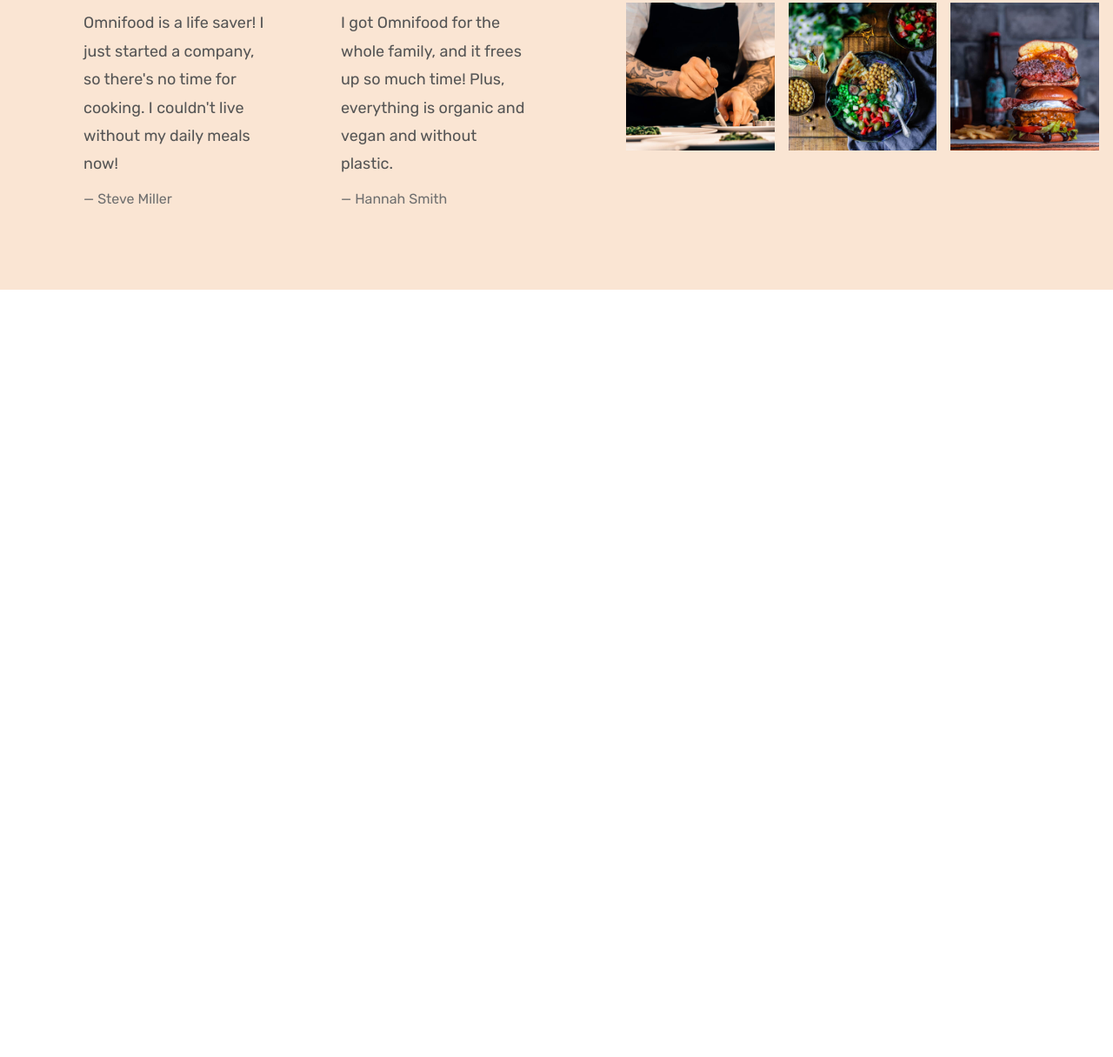
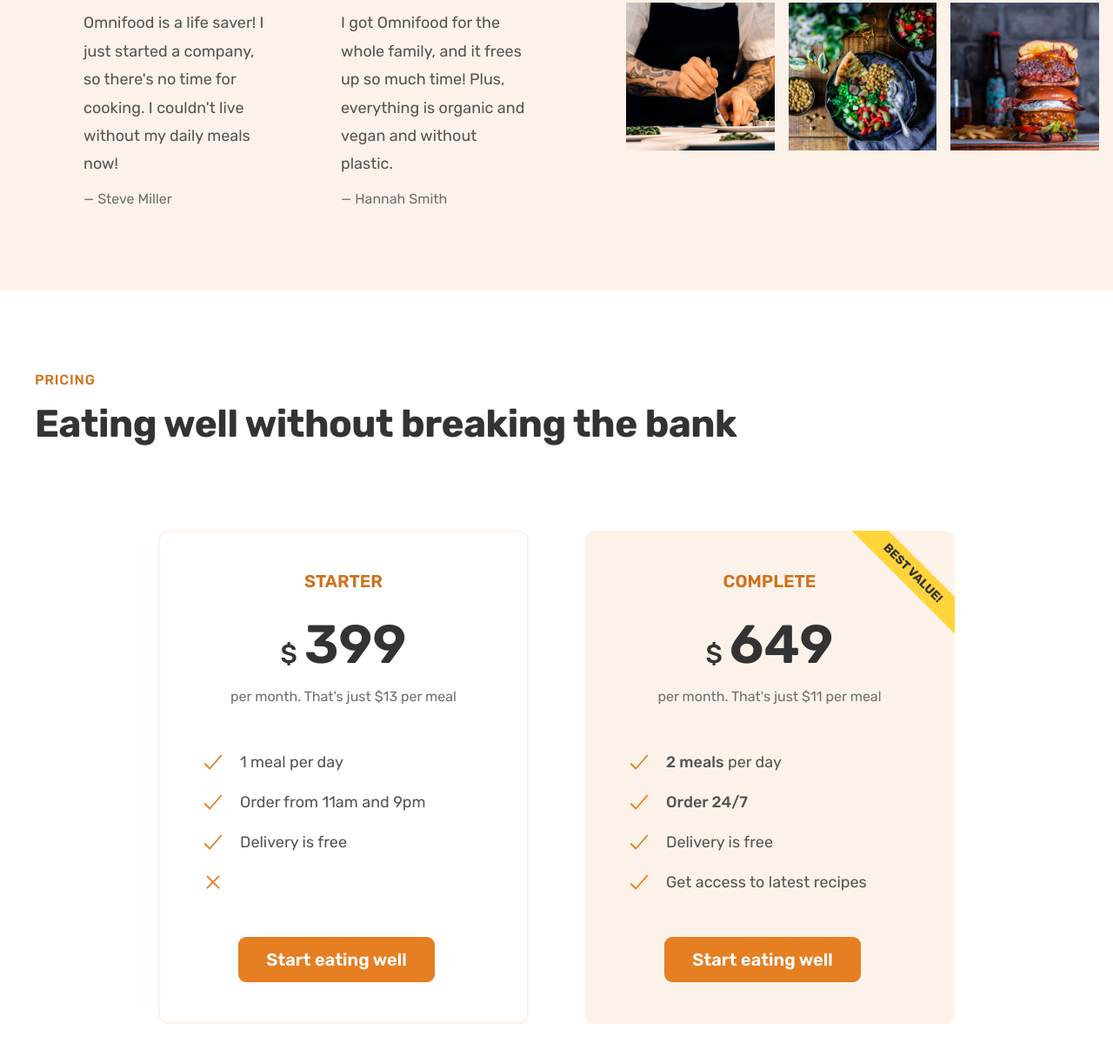
Before and after one commit to ualessioa/Omnifood, a plain HTML site: page index.html in a window 1280 px wide. Shown: the part 4352-5567 px from the top of the page at 87% size. Before the commit the page ends 4685 px from the top, so only its background shows below. Drawn offline with nearby package versions, Linux system fonts and the light colour scheme.

Commit message:
Finished Pricing Section

```diff
--- a/css/general.css
+++ b/css/general.css
@@ -157,6 +157,10 @@
   column-gap: 6.4rem;
 }
 
+.grid:not(:last-child) {
+  margin-bottom: 9.6rem;
+}
+
 .grid-center-vertically {
   align-items: center;
 }
@@ -167,6 +171,10 @@
 
 .grid--3-cols {
   grid-template-columns: repeat(3, 1fr);
+}
+
+.grid--4-cols {
+  grid-template-columns: repeat(4, 1fr);
 }
 
 .container {
@@ -195,3 +203,23 @@
   color: #cf711f;
   border-bottom: 1px solid transparent;
 }
+
+.list {
+  list-style: none;
+  display: flex;
+  flex-direction: column;
+  gap: 1.6rem;
+}
+
+.list-item {
+  font-size: 1.8rem;
+  display: flex;
+  align-items: center;
+  gap: 1.6rem;
+}
+
+.list-icon {
+  width: 3rem;
+  height: 3rem;
+  color: #e67e22;
+}
--- a/css/style.css
+++ b/css/style.css
@@ -273,26 +273,6 @@
   color: #e67e22;
 }
 
-.list {
-  list-style: none;
-  display: flex;
-  flex-direction: column;
-  gap: 1.6rem;
-}
-
-.list-item {
-  font-size: 1.8rem;
-  display: flex;
-  align-items: center;
-  gap: 1.6rem;
-}
-
-.list-icon {
-  width: 3rem;
-  height: 3rem;
-  color: #e67e22;
-}
-
 .all-recipes {
   text-align: center;
   font-size: 1.8rem;
@@ -301,7 +281,7 @@
 /*  TESTIMONIALS SECTION */
 
 .section-testimonials {
-  background-color: #fae5d3;
+  background-color: #fdf2e9;
   display: grid;
   grid-template-columns: 55fr 45fr;
   align-items: center;
@@ -352,3 +332,80 @@
   transform: scale(1.1);
   cursor: pointer;
 }
+
+/*  PRICING SECTION */
+
+.section-pricing {
+  padding: 9.6rem 0;
+}
+
+.pricing-plan {
+  border-radius: 11px;
+  width: 75%;
+}
+
+.pricing-plan:nth-of-type(1) {
+  border: 2px solid #fdf2e9;
+  padding: 4.6rem; /* PADDING RIDOTTO A CAUSA DEI 2 PX AGGIUNTI DAL BORDER */
+  justify-self: end;
+}
+
+.pricing-plan:nth-of-type(2) {
+  background-color: #fdf2e9;
+  padding: 4.8rem;
+  justify-self: start;
+  position: relative;
+  overflow: hidden;
+}
+
+.pricing-plan:nth-of-type(2)::after {
+  content: "Best Value!";
+  position: absolute;
+  top: 6%;
+  right: -18%;
+  text-transform: uppercase;
+  font-size: 1.4rem;
+  font-weight: 700;
+  background-color: #ffd43b;
+  padding: 0.8rem 8rem;
+  color: #333;
+  transform: rotate(45deg);
+}
+
+.plan-header {
+  text-align: center;
+  margin-bottom: 4.8rem;
+}
+
+.plan-name {
+  color: #cf711f;
+  font-weight: 600;
+  font-size: 2rem;
+  text-transform: uppercase;
+  letter-spacing: 0.75;
+  margin-bottom: 3.2rem;
+}
+
+.plan-price {
+  font-size: 6.2rem;
+  font-weight: 600;
+  color: #333;
+  margin-bottom: 1.6rem;
+}
+
+.plan-price span {
+  font-size: 3rem;
+  font-weight: 500;
+  margin-right: 0.8rem;
+}
+
+.plan-text {
+  font-size: 1.6rem;
+  line-height: 1.6;
+  color: #6f6f6f;
+}
+
+.plan-sign-up {
+  margin-top: 4.8rem;
+  text-align: center;
+}
--- a/index.html
+++ b/index.html
@@ -438,6 +438,82 @@
           </figure>
         </div>
       </section>
+      <section class="section-pricing">
+        <div class="container">
+          <span class="subheading">Pricing</span>
+          <h2 class="heading-secondary">
+            Eating well without breaking the bank
+          </h2>
+        </div>
+        <div class="container grid grid--2-cols">
+          <div class="pricing-plan">
+            <header class="plan-header">
+              <p class="plan-name">Starter</p>
+              <p class="plan-price"><span>$</span>399</p>
+              <p class="plan-text">per month. That's just $13 per meal</p>
+            </header>
+            <ul class="list">
+              <li class="list-item">
+                <ion-icon class="list-icon" name="checkmark-outline"></ion-icon
+                ><span>1 meal per day</span>
+              </li>
+              <li class="list-item">
+                <ion-icon class="list-icon" name="checkmark-outline"></ion-icon
+                ><span>Order from 11am and 9pm</span>
+              </li>
+              <li class="list-item">
+                <ion-icon class="list-icon" name="checkmark-outline"></ion-icon
+                ><span>Delivery is free</span>
+              </li>
+              <li class="list-item">
+                <ion-icon class="list-icon" name="close-outline"></ion-icon
+                ><span></span>
+              </li>
+            </ul>
+            <div class="plan-sign-up">
+              <a href="#" class="btn btn--full margin-right-sm"
+                >Start eating well</a
+              >
+            </div>
+          </div>
+          <div class="pricing-plan">
+            <header class="plan-header">
+              <p class="plan-name">Complete</p>
+              <p class="plan-price"><span>$</span>649</p>
+              <p class="plan-text">per month. That's just $11 per meal</p>
+            </header>
+            <ul class="list">
+              <li class="list-item">
+                <ion-icon class="list-icon" name="checkmark-outline"></ion-icon
+                ><span><strong>2 meals</strong> per day</span>
+              </li>
+              <li class="list-item">
+                <ion-icon class="list-icon" name="checkmark-outline"></ion-icon
+                ><span><strong>Order 24/7</strong></span>
+              </li>
+              <li class="list-item">
+                <ion-icon class="list-icon" name="checkmark-outline"></ion-icon
+                ><span>Delivery is free</span>
+              </li>
+              <li class="list-item">
+                <ion-icon class="list-icon" name="checkmark-outline"></ion-icon
+                ><span>Get access to latest recipes</span>
+              </li>
+            </ul>
+            <div class="plan-sign-up">
+              <a href="#" class="btn btn--full margin-right-sm"
+                >Start eating well
+              </a>
+            </div>
+          </div>
+        </div>
+        <div class="container grid grid--4-cols">
+          <div class="feature"></div>
+          <div class="feature"></div>
+          <div class="feature"></div>
+          <div class="feature"></div>
+        </div>
+      </section>
     </main>
   </body>
 </html>
```
